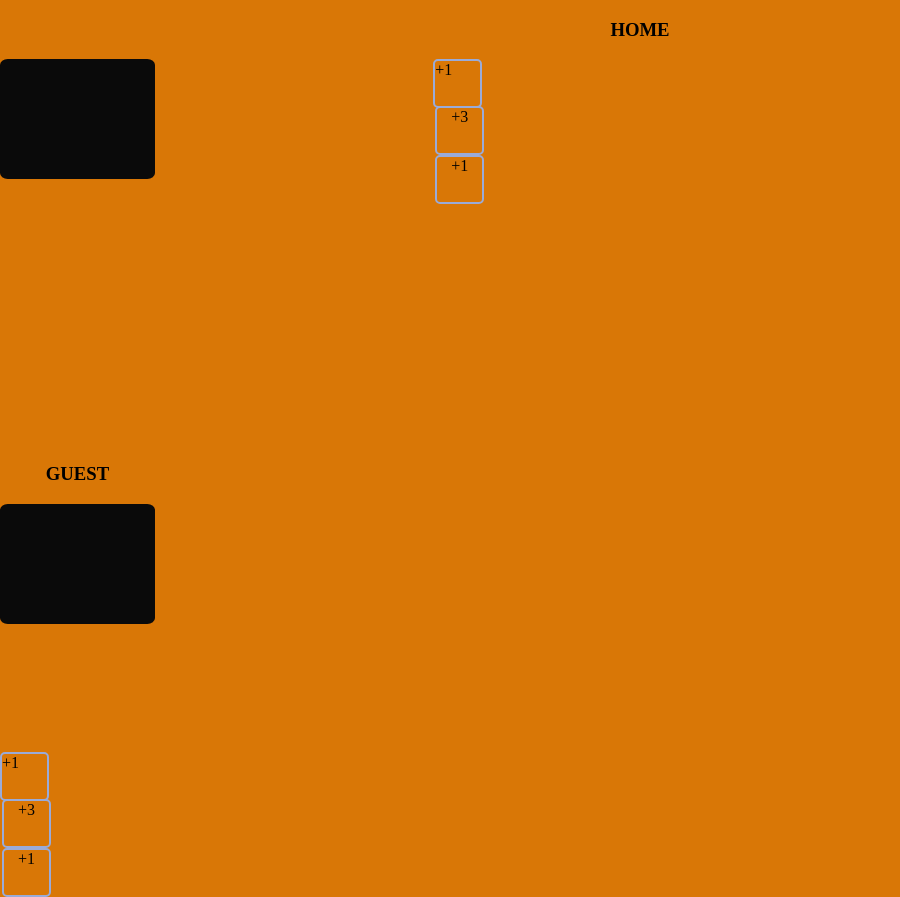
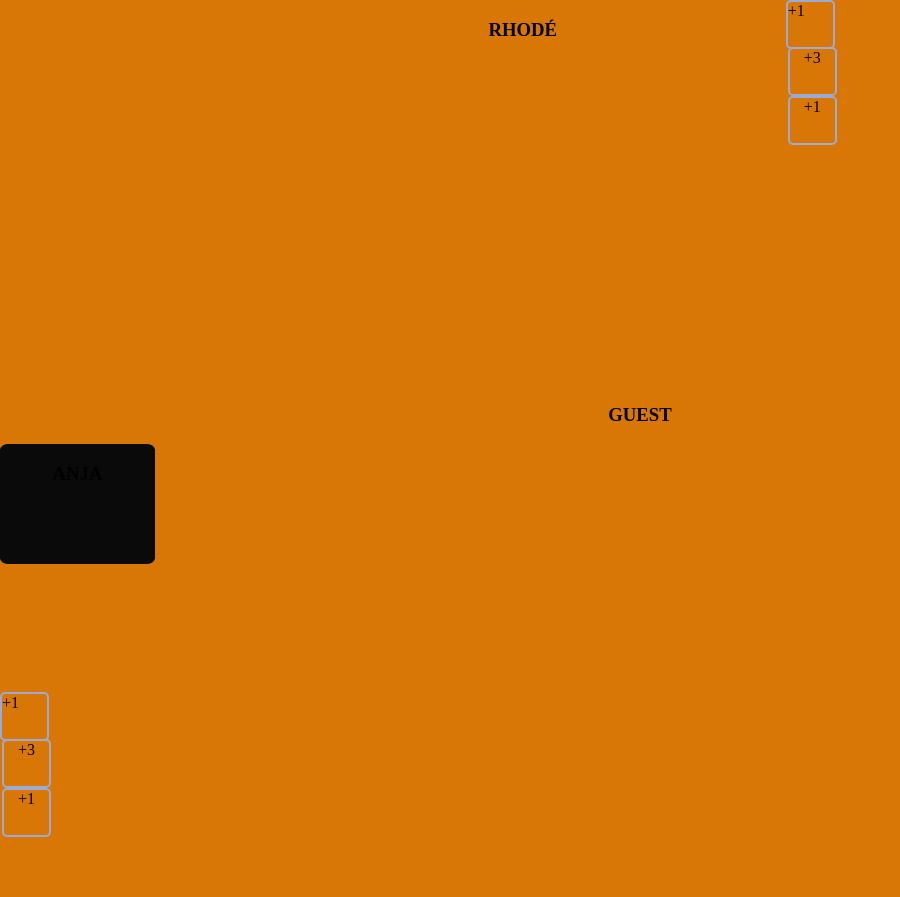
Before and after one commit to rhodevisser/eating-pancakes-scoreboard, a plain HTML site: page index.html in a window 1280 px wide. Shown: the whole page, without its empty margins (0-900 px from the left). After the commit the page ends 837 px from the top, so only its background shows below. Drawn offline with Linux system fonts and the light colour scheme.

Commit message:
add: Changed element
From home and guest to Anja en Rhodé

```diff
--- a/index.html
+++ b/index.html
@@ -16,12 +16,14 @@
     </head>
 
     <body>
-                <h3>HOME</h3>
-                <div class="score-screens">
         <div
         class="container">
             <div
             id="home-container">
+                <h3
+                class="eaters">
+                    RHODÉ
+                </h3>
                 </div>
                     <div class="plus-pnt-btn">
                 <div
@@ -41,6 +43,10 @@
                 <div class="score-screens">
             <div
             id="guest-container">
+                <h3
+                class="eaters">
+                    ANJA
+                </h3>
                 </div>
                     <div class="plus-pnt-btn">
                 <div
```
